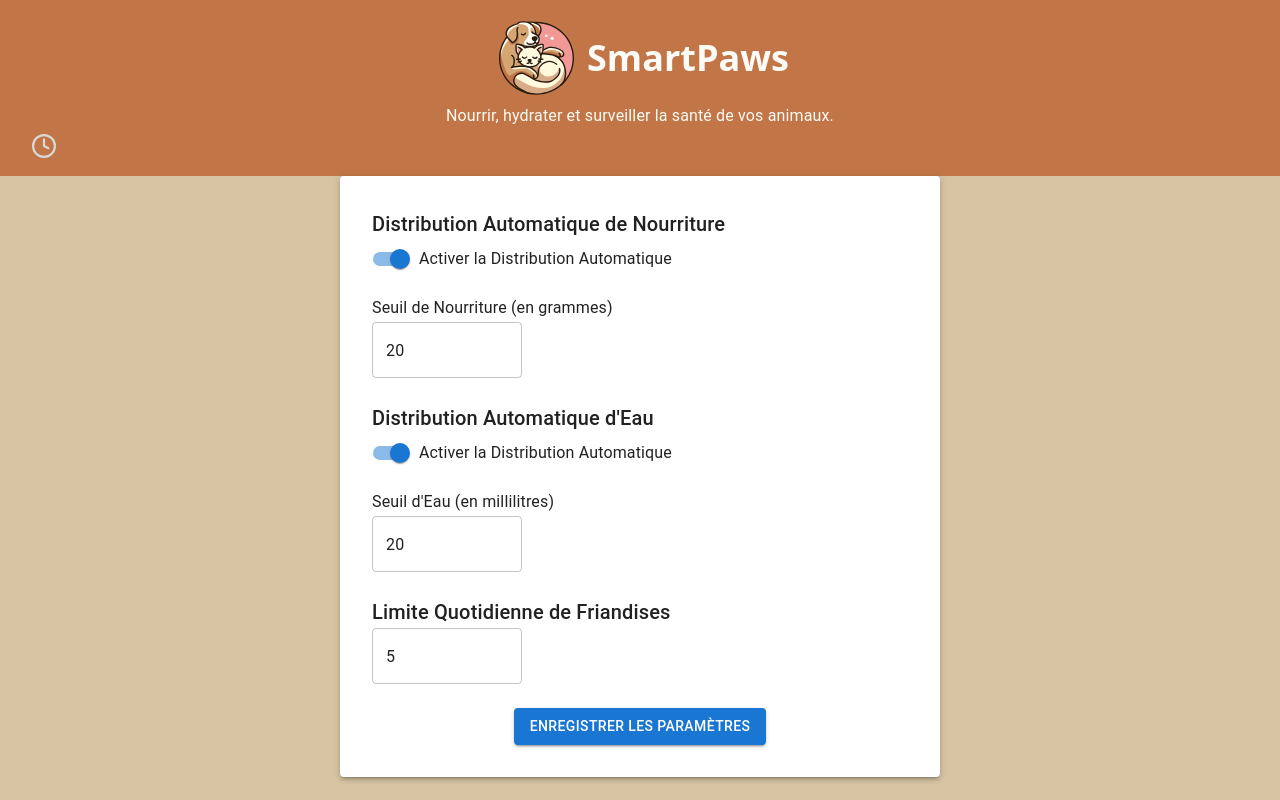
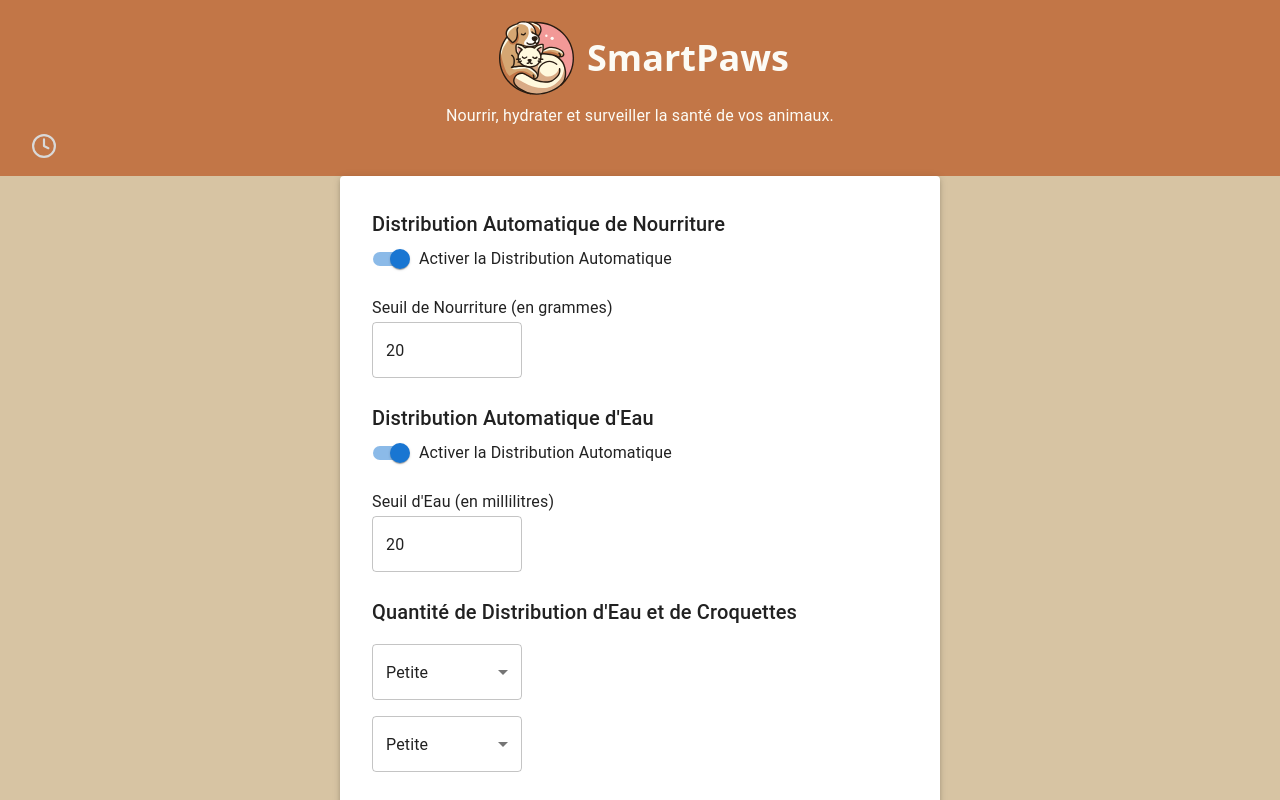
Before and after one commit to Zwarmex/Projet-integration-2024-2025, a React (Create React App) app in the folder front/: page /settings in a window 1280 px wide. Shown: the top 800 px of the page. Built offline with nearby package versions, Linux system fonts and the light colour scheme; no server answers.

Commit message:
US 4 (perso) implémentation des paramètres de distribution d'eau et de croquettes
US 4 (perso) implémentation des paramètres de distribution d'eau et de croquettes + envoie au distributeur via une api.

```diff
--- a/front/src/pages/SettingsPage.tsx
+++ b/front/src/pages/SettingsPage.tsx
@@ -68,6 +68,8 @@ const SettingsPage: React.FC = () => {
       // Format des données à envoyer
       const payload = {
         limite_friandise: settings.dailyTreatLimit,
+        quantite_croquettes: settings.feedQuantity.toLowerCase(),
+        quantite_eau: settings.waterQuantity.toLowerCase(),
         seuil_eau: settings.autoWaterEnabled ? settings.waterThreshold : -100,
         seuil_croquettes: settings.autoFeedEnabled
           ? settings.feedThreshold
@@ -168,7 +170,37 @@ const SettingsPage: React.FC = () => {
           </Grid>
 
           {/* Quantité de distribution d'eau et nourriture */}
-
+          <Grid item xs={12}>
+            <Typography variant="h6">
+              Quantité de Distribution d'Eau et de Croquettes
+            </Typography>
+            <Box sx={{ marginTop: 2 }}>
+              <Select
+                value={settings.feedQuantity}
+                onChange={(e: SelectChangeEvent<string>) =>
+                  handleInputChange("feedQuantity", e.target.value)
+                }
+                sx={{ minWidth: 150 }}
+              >
+                <MenuItem value="Petite">Petite</MenuItem>
+                <MenuItem value="Moyenne">Moyenne</MenuItem>
+                <MenuItem value="Grande">Grande</MenuItem>
+              </Select>
+            </Box>
+            <Box sx={{ marginTop: 2 }}>
+              <Select
+                value={settings.waterQuantity}
+                onChange={(e: SelectChangeEvent<string>) =>
+                  handleInputChange("waterQuantity", e.target.value)
+                }
+                sx={{ minWidth: 150 }}
+              >
+                <MenuItem value="Petite">Petite</MenuItem>
+                <MenuItem value="Moyenne">Moyenne</MenuItem>
+                <MenuItem value="Grande">Grande</MenuItem>
+              </Select>
+            </Box>
+          </Grid>
           {/* Limite Quotidienne de Friandises */}
           <Grid item xs={12}>
             <Typography variant="h6">
```
Also changed, not shown: 2 other files (tests, documents, lock files or other folders).
